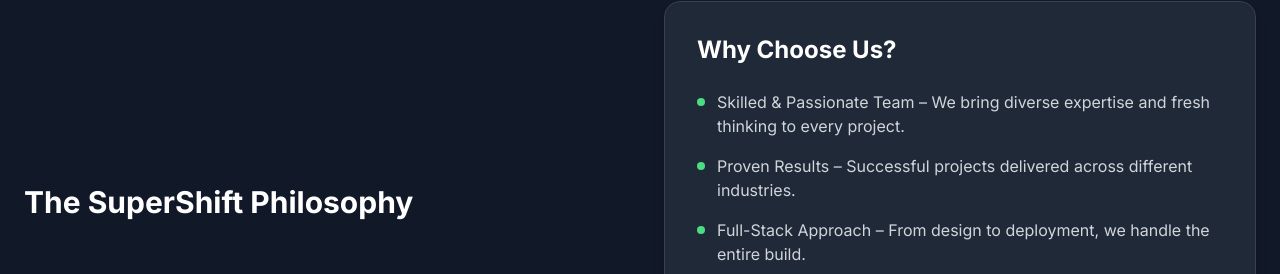
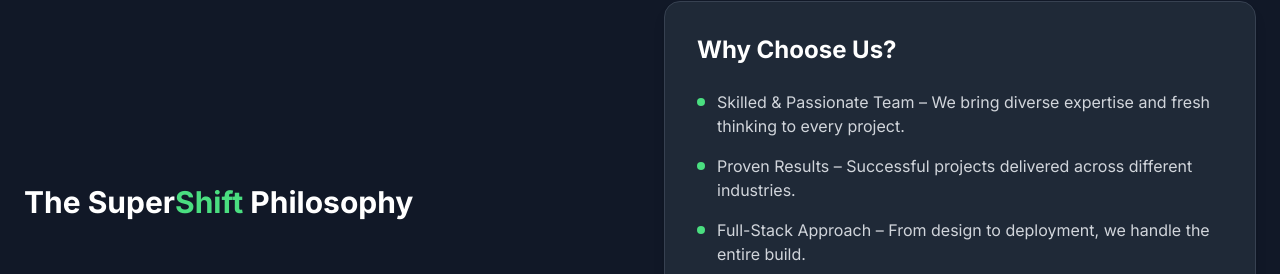
Before and after one commit to ADHDSuperShift/shift, a Next.js app: page / in a window 1280 px wide. Shown: the part 2155-2429 px from the top of the page. Built offline with nearby package versions, Linux system fonts and the light colour scheme; no server answers; the database is empty.

Commit message:
Make 'Shift' green consistently across entire site

```diff
--- a/src/components/About.tsx
+++ b/src/components/About.tsx
@@ -31,7 +31,7 @@
 
         <div className="grid lg:grid-cols-2 gap-12 items-center mb-16">
           <div>
-            <h3 className="text-3xl font-bold text-white mb-6">The SuperShift Philosophy</h3>
+            <h3 className="text-3xl font-bold text-white mb-6">The Super<span className="text-green-400">Shift</span> Philosophy</h3>
             <div className="space-y-4 text-gray-300 leading-relaxed">
               <p>{content.description}</p>
               {content.mission && (
--- a/src/components/AdminDashboard.tsx
+++ b/src/components/AdminDashboard.tsx
@@ -359,7 +359,7 @@
       <div className="max-w-7xl mx-auto">
         <div className="bg-white rounded-lg shadow-lg p-6 mb-6">
           <h1 className="text-3xl font-bold text-gray-900 mb-2">Content Management System</h1>
-          <p className="text-gray-600">Manage all aspects of your SuperShift Labs website</p>
+          <p className="text-gray-600">Manage all aspects of your Super<span className="text-green-500 font-semibold">Shift</span> Labs website</p>
           {!usingDb && (
             <p className="mt-2 text-xs text-amber-700 bg-amber-50 inline-block px-2 py-1 rounded border border-amber-200">
               Running in frontend-only mode. Connect Supabase to persist data across browsers.
```
